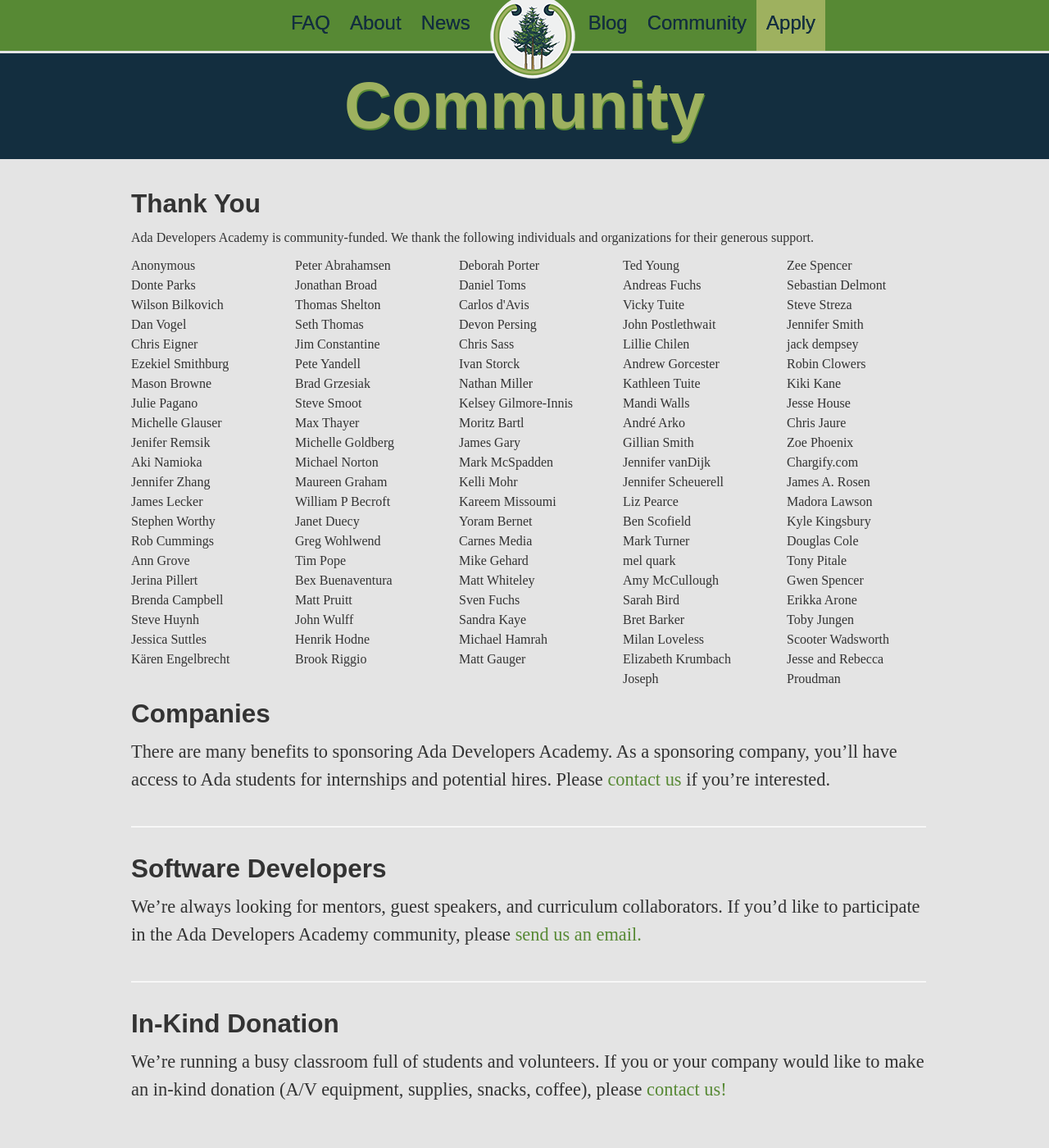
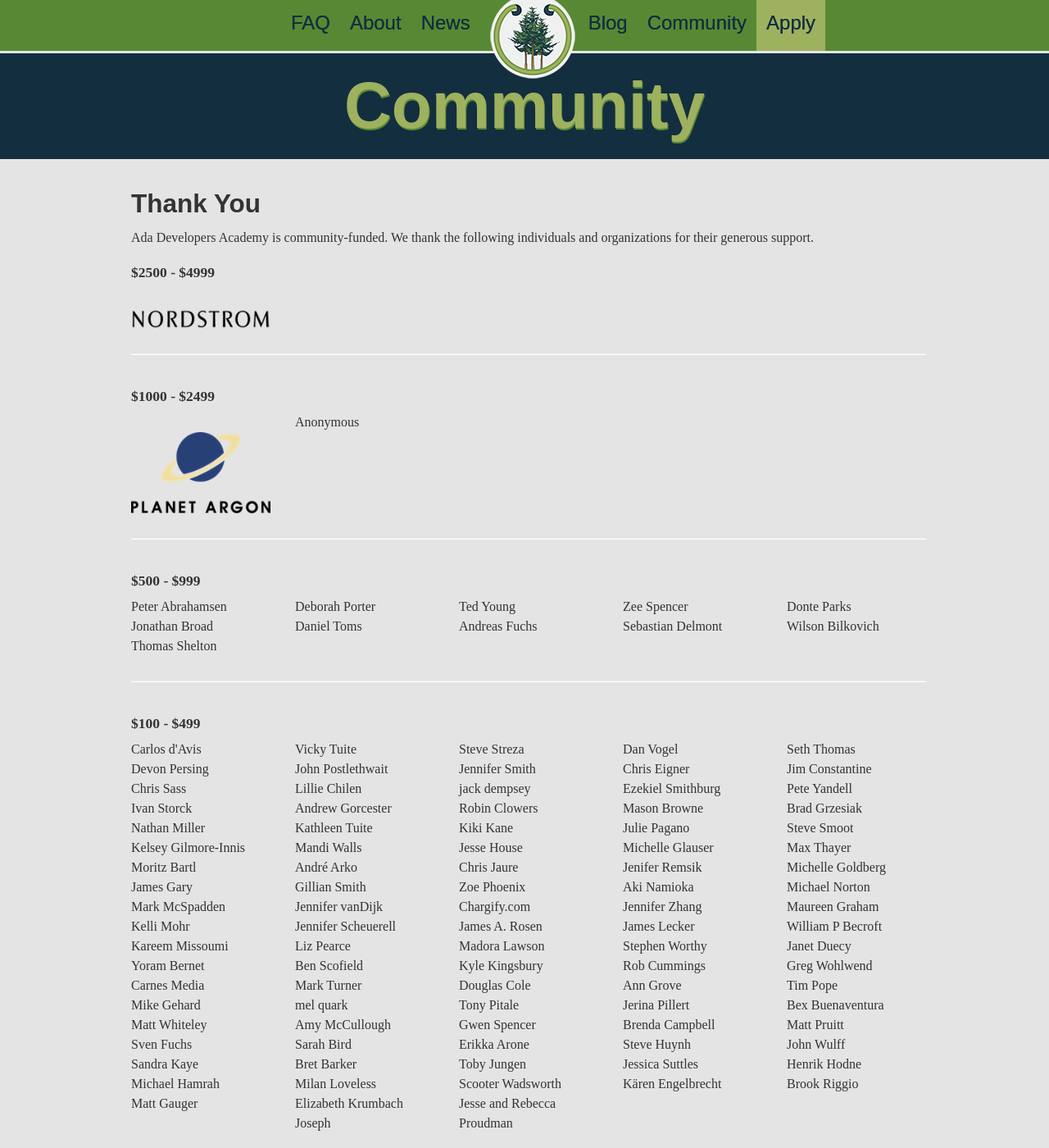
Before and after one commit to Ada-Developers-Academy/adadevelopersacademy.org, a Jekyll site: the page built from community/index.html, in a window 1280 px wide and 1400 px high. Shown: the whole window at 82% size. Built offline with Jekyll 4.4.1, drawn with Linux system fonts in a browser that asks for light colours; nearby versions of some CDN libraries.

Commit message:
Add sponsorship levels and logos.

```diff
--- a/community/index.html
+++ b/community/index.html
@@ -18,8 +18,23 @@
     <div class="span10">
       <h2>Thank You</h2>
       <p>Ada Developers Academy is community-funded. We thank the following individuals and organizations for their generous support.</p>
+      <!-- <div class="row">
+              <div class="span10"><h4>$5000+</h4></div>
+              <div class="span10"><hr/></div>
+            </div> -->
       <div class="row">
-        <div class="span2"> Anonymous         </div>
+        <div class="span10"><h4>$2500 - $4999</h4></div>
+        <div class="span2"><br/><a href="http://shop.nordstrom.com/"><img src="/images/logos/nordstrom.png" /></a></div>
+        <div class="span10"><hr/></div>
+      </div>
+      <div class="row">
+        <div class="span10"><h4>$1000 - $2499</h4></div>
+        <div class="span2"><br/><a href="http://planetargon.com/?utm_source=ada&utm_medium=web&utm_content=r13&utm_campaign=donation"><img src="/images/logos/planet_argon.png" /></a></div>
+        <div class="span2"> Anonymous</div>
+        <div class="span10"><hr/></div>
+      </div>
+      <div class="row">
+        <div class="span10"><h4>$500 - $999</h4></div>
         <div class="span2"> Peter Abrahamsen  </div>
         <div class="span2"> Deborah Porter    </div>
         <div class="span2"> Ted Young         </div>
@@ -31,6 +46,10 @@
         <div class="span2"> Sebastian Delmont </div>
         <div class="span2"> Wilson Bilkovich  </div>
         <div class="span2"> Thomas Shelton    </div>
+        <div class="span10"><hr/></div>
+      </div>
+      <div class="row">
+        <div class="span10"><h4>$100 - $499</h4></div>
         <div class="span2"> Carlos d'Avis               </div>
         <div class="span2"> Vicky Tuite                 </div>
         <div class="span2"> Steve Streza                </div>
```
Also changed, not shown: images/logos/planet_argon.png (added).
